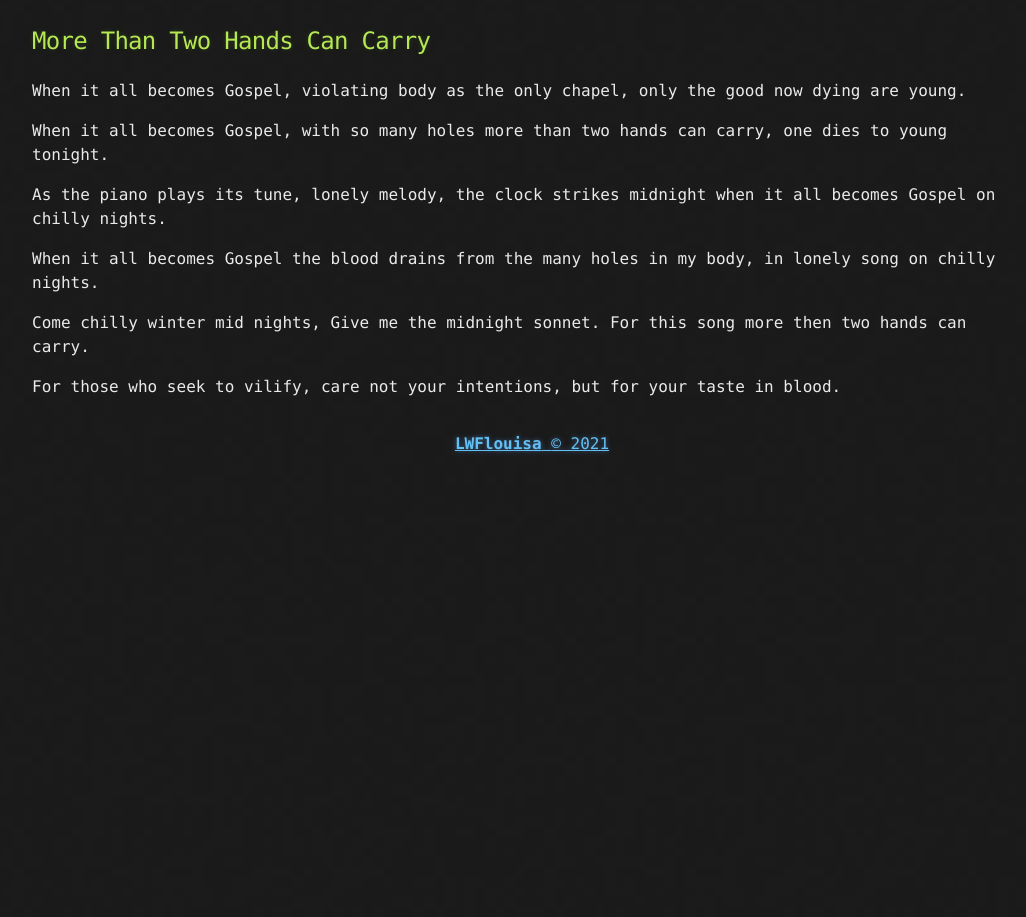
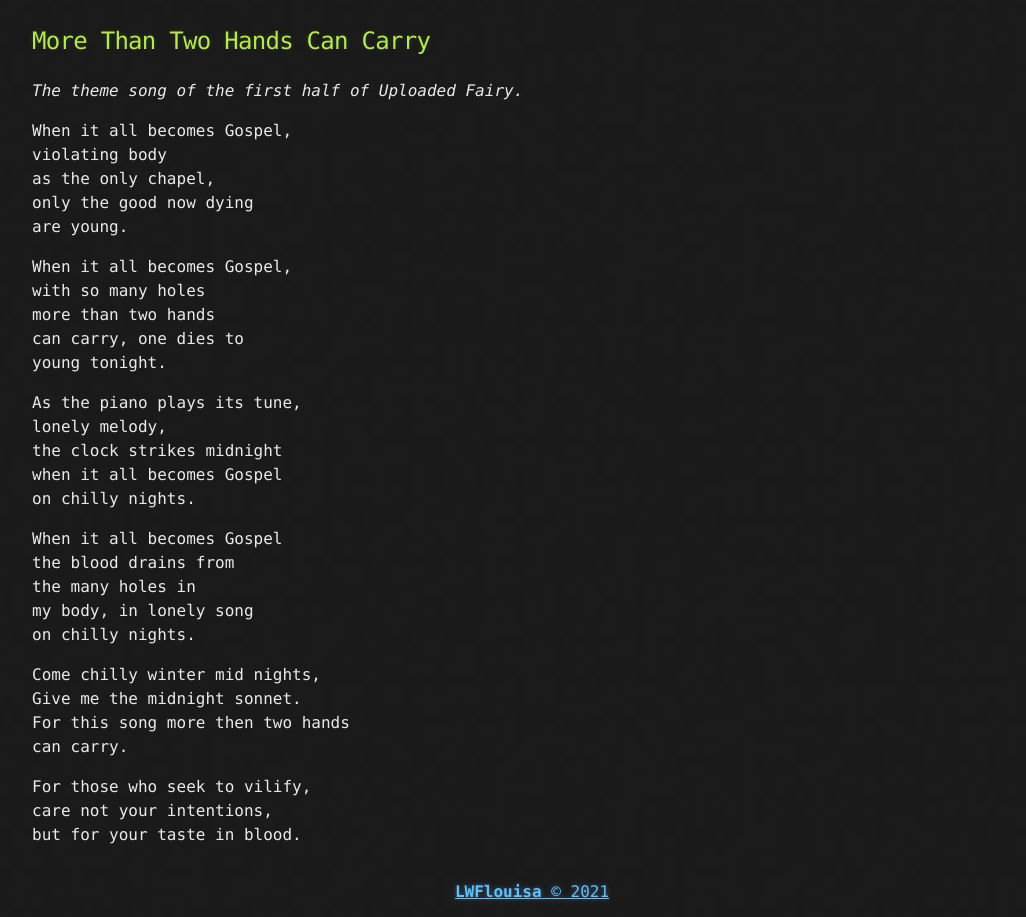
Before and after one commit to LWFlouisa/UploadedFairySynd, a Jekyll site: the page built from _posts/2021-05-01-pagetwo.md, in a window 1280 px wide. Shown: the part 790-1707 px from the top of the page, without its empty margins (108-1134 px from the left). Built offline with Jekyll 4.4.1, drawn with Linux system fonts in a browser that asks for light colours; before the commit the page ends 1259 px from its top, so only the background shows below that.

Commit message:
Update 2021-05-01-pagetwo.md

```diff
--- a/_posts/2021-05-01-pagetwo.md
+++ b/_posts/2021-05-01-pagetwo.md
@@ -6,35 +6,37 @@ published: true
 
 ## More Than Two Hands Can Carry
 
-When it all becomes Gospel,
-violating body
-as the only chapel,
-only the good now dying
+<i>The theme song of the first half of Uploaded Fairy.</i>
+
+When it all becomes Gospel,<br />
+violating body<br />
+as the only chapel,<br />
+only the good now dying<br />
 are young.
 
-When it all becomes Gospel,
-with so many holes
-more than two hands
-can carry, one dies to
+When it all becomes Gospel,<br />
+with so many holes<br />
+more than two hands<br />
+can carry, one dies to<br />
 young tonight.
 
-As the piano plays its tune,
-lonely melody,
-the clock strikes midnight
-when it all becomes Gospel
+As the piano plays its tune,<br />
+lonely melody,<br />
+the clock strikes midnight<br />
+when it all becomes Gospel<br />
 on chilly nights.
 
-When it all becomes Gospel
-the blood drains from
-the many holes in
-my body, in lonely song
+When it all becomes Gospel<br />
+the blood drains from<br />
+the many holes in<br />
+my body, in lonely song<br />
 on chilly nights.
 
-Come chilly winter mid nights,
-Give me the midnight sonnet.
-For this song more then two hands
+Come chilly winter mid nights,<br />
+Give me the midnight sonnet.<br />
+For this song more then two hands<br />
 can carry.
 
-For those who seek to vilify,
-care not your intentions,
+For those who seek to vilify,<br />
+care not your intentions,<br />
 but for your taste in blood.
```
